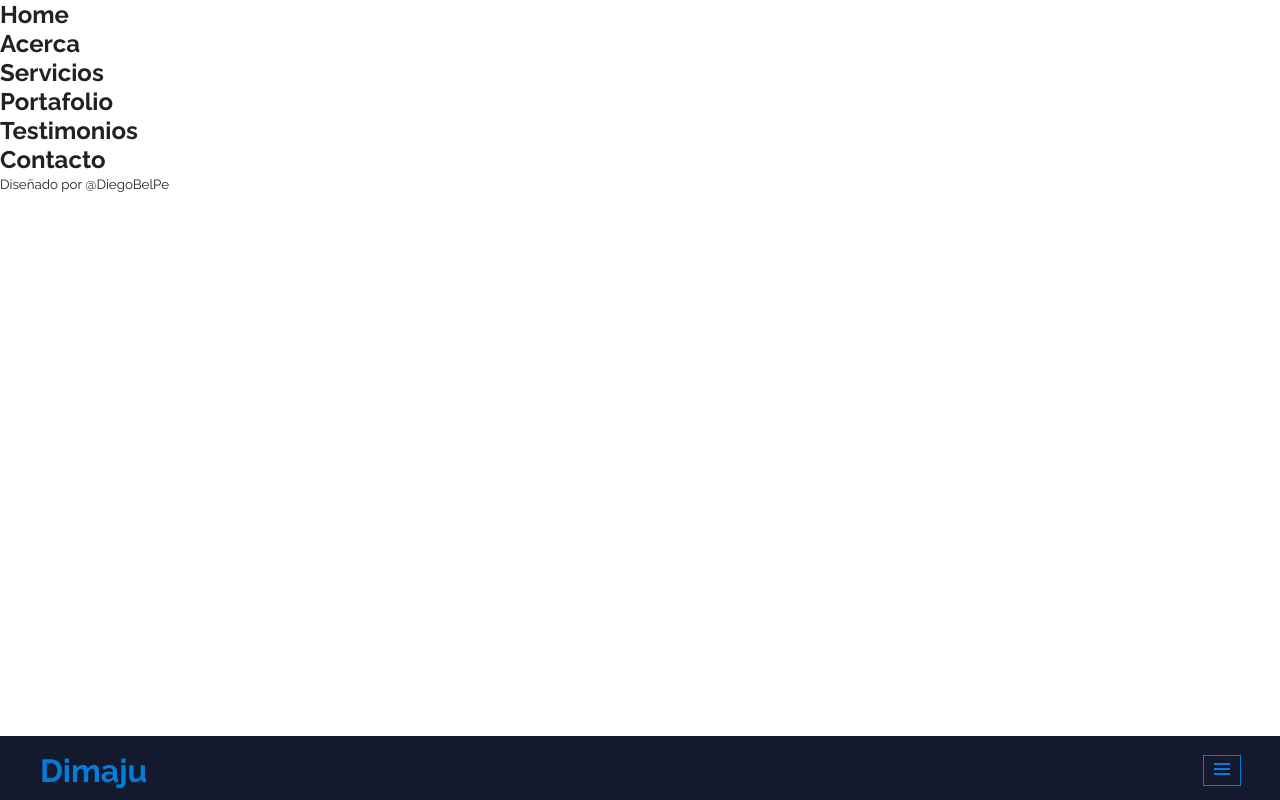
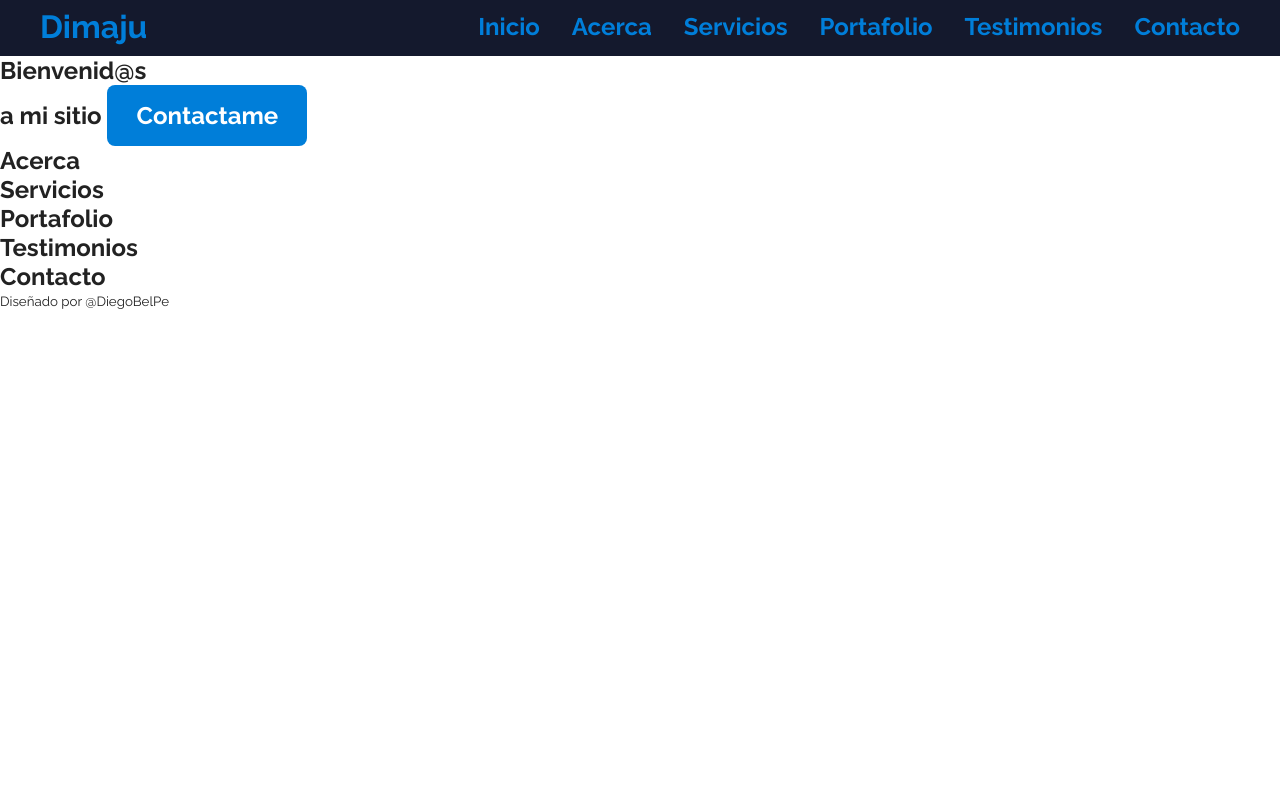
Before and after one commit to DiegoBelPe/Portafolio_cv, a plain HTML site: page index.html in a window 1280 px wide. Drawn offline with Linux system fonts and the light colour scheme.

Commit message:
Inicio seccion Home

```diff
--- a/index.html
+++ b/index.html
@@ -35,7 +35,16 @@
     </section>
   </header>
   <section id="home" class="home">
-    <h2>Home</h2>
+    <article class="hero-image">
+      <aside class="hero-image-opacity">
+        <div class="hero-image-content">
+          <h2 class="hero-image-title">
+            Bienvenid@s  <br> a mi sitio
+            <a href="#contacto" class="btn">Contactame</a>
+          </h2>
+        </div>
+      </aside>
+    </article>
   </section>
   <section id="acerca" class="about">
     <h2>Acerca</h2>
--- a/style.css
+++ b/style.css
@@ -142,10 +142,48 @@ p{
   background-color: var(--first-alpha-color);
 }
 
+@media screen and (min-width: 1024px){
+  .menu-btn{
+    display: none;
+  }
+
+  .menu{
+    position: static;
+    width: auto;
+    flex-direction: row;
+    opacity: 1;
+    pointer-events: auto;
+  }
+
+  .menu a{
+    padding: 0 1rem;
+  }
+
+  .menu a:last-child{
+    padding-right: 0;
+  }
+
+  .menu a:hover{
+    background-color: transparent;
+  }
+}
+
 
 /***************Utilities***************************/
 .boxshadow-1{
   box-shadow: 0.25rem 0.25rem 1rem rgba(0, 0, 0, 0.25);
+}
+
+.btn{
+  border-radius: 0.5rem;
+  padding: 1rem;
+  width: 200px;
+  text-align: center;
+  background-color: var(--first-color);
+  display: inline-block;
+  text-decoration: none;
+  color: var(--white-color);
+  font-weight: bold;
 }
 
 .container{
@@ -184,3 +222,17 @@ p{
   font-size: 2rem;
   text-decoration: none;
 }
+
+@media screen and (min-width: 768px){
+
+}
+
+@media screen and (min-width: 1024px){
+  .header{
+    position: sticky;
+    top: 0;
+    padding: 0.5rem;
+    height: calc(var(--header-height) - 0.5rem);
+  }
+
+}
```
